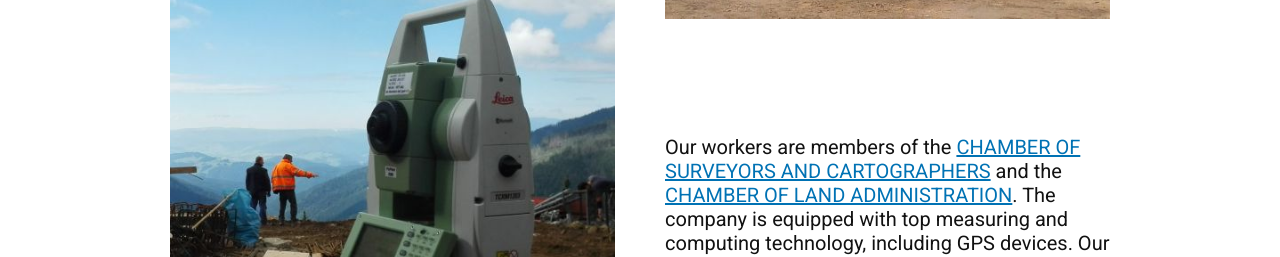
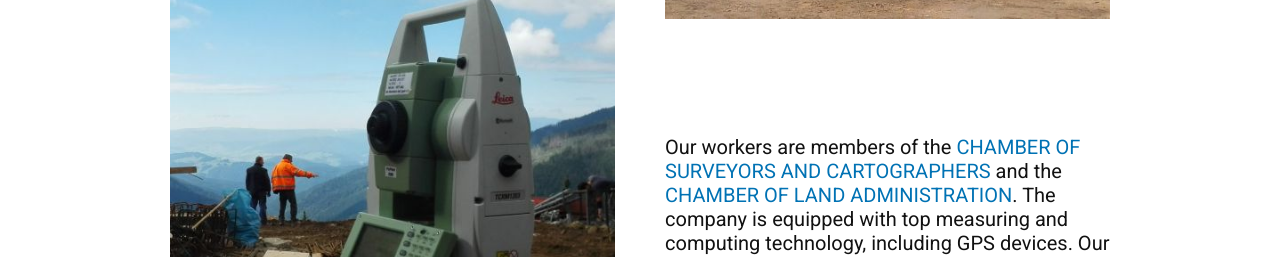
Before and after one commit to MartinaMax/globing, a Next.js app: page / in a window 1280 px wide. Shown: the part 2580-2837 px from the top of the page. Built offline with nearby package versions, Linux system fonts and the light colour scheme; no server answers; the database is empty.

Commit message:
Alt and href text added

```diff
--- a/app/components/Footer.jsx
+++ b/app/components/Footer.jsx
@@ -6,7 +6,7 @@ const Footer = () => {
     return (
       <footer className={styles.footer}>
         {/* Map Section */}
-            <img src="/img/map.png" alt="Image of Globing Poprad on Google maps" />
+            <img src="/img/map.png" alt="Image of Globing Poprad on Google maps"/>
 
         {/* Company info section */}
             <div className={styles.containerCompInfo}>
--- a/app/components/HeroSection.jsx
+++ b/app/components/HeroSection.jsx
@@ -19,7 +19,7 @@ const Hero = ({phoneImage, backgroundImage, title, subtitle }) => {
             <div className={styles.heroContent}>
                 <h1>{title}</h1>
                 <h2>{subtitle}</h2>
-                <img className={styles.arrow_down} src="svg/arrow-white.svg" alt="" />
+                <img className={styles.arrow_down} src="svg/arrow-white.svg" alt="Arrow down"/>
             </div>
 
         </div>
--- a/app/components/ReferenceList.jsx
+++ b/app/components/ReferenceList.jsx
@@ -60,7 +60,6 @@ const ReferenceList = ({ showButtons = false, onEdit, maxReferences = null }) =>
                                 <img
                                     src={ref.img_url}
                                     alt={ref.title}
-                                    //style={{ maxWidth: '80px', maxHeight: '60px' }}
                                 />
                             <p>{ref.title}</p>
                             <p>{ref.descr_en}</p>
--- a/app/page.jsx
+++ b/app/page.jsx
@@ -43,15 +43,15 @@ const HomePage = () => {
             {/* Go to price offer section */}
                 <section className={styles.containerPriceOffer}>
                     <h2>Let us make you a price offer</h2>
-                    <img className={styles.containerPriceOffer_img1} src="/img/home-1.jpg" alt=""/>
+                    <img className={styles.containerPriceOffer_img1} src="/img/home-1.jpg" alt="Photo of surveyor on a machine."/>
                     <p className={styles.containerPriceOffer_p1}>In order for the company to be able to ensure 100% quality of all the work performed, from the beginning it promotes the tendency to employ only top university-educated experts, which makes it possible to provide a time-limited guarantee for the work performed.</p>
-                    <img className={styles.containerPriceOffer_img2} src="/img/home-2.jpg" alt="" />
+                    <img className={styles.containerPriceOffer_img2} src="/img/home-2.jpg" alt="Photo of surveyor machine on Leica on a building sight."/>
                     <div>
-                        <p className={styles.containerPriceOffer_p2}>Our workers are members of the <a href="#">CHAMBER OF SURVEYORS AND CARTOGRAPHERS</a> and the <a href="#">CHAMBER OF LAND ADMINISTRATION</a>. The company is equipped with top measuring and computing technology, including GPS devices. Our company uses the MicroStation graphic system and KOKEŠ when processing measurement results and creating geodetic reports.</p>
+                        <p className={styles.containerPriceOffer_p2}>Our workers are members of the <a href="https://kgk.sk/" target="_blank">CHAMBER OF SURVEYORS AND CARTOGRAPHERS</a> and the <a href="http://www.kpu.sk/" target="_blank">CHAMBER OF LAND ADMINISTRATION</a>. The company is equipped with top measuring and computing technology, including GPS devices. Our company uses the MicroStation graphic system and KOKEŠ when processing measurement results and creating geodetic reports.</p>
 
                         <Link href="/price-offer" className={styles.goToPage}>
                             <p>Request price offer</p>
-                            <img src="/svg/arrow-r.svg" alt=""/>
+                            <img src="/svg/arrow-r.svg" alt="Arrow to right"/>
                         </Link>
                     </div>
                 </section>
@@ -63,7 +63,7 @@ const HomePage = () => {
                     <ReferenceList  maxReferences={3}/>
                     <Link href="/references" className={styles.goToPage}>
                         <p>All references</p>
-                        <img src="/svg/arrow-r.svg" alt="Arrow to right" />
+                        <img src="/svg/arrow-r.svg" alt="Arrow to right"/>
                     </Link>
                 </section>
 
--- a/app/styles/components/_ref-list.scss
+++ b/app/styles/components/_ref-list.scss
@@ -43,7 +43,6 @@
                 img {
                     overflow: hidden;
                     justify-self: center;
-                    align-self: center;
                     position: absolute;
                     display: flex;
                     z-index: 20;
--- a/app/styles/pages/_home.scss
+++ b/app/styles/pages/_home.scss
@@ -161,6 +161,7 @@
     }
 
     p > a {
+        text-decoration: none;
         color: $blue;
     }
 
```
